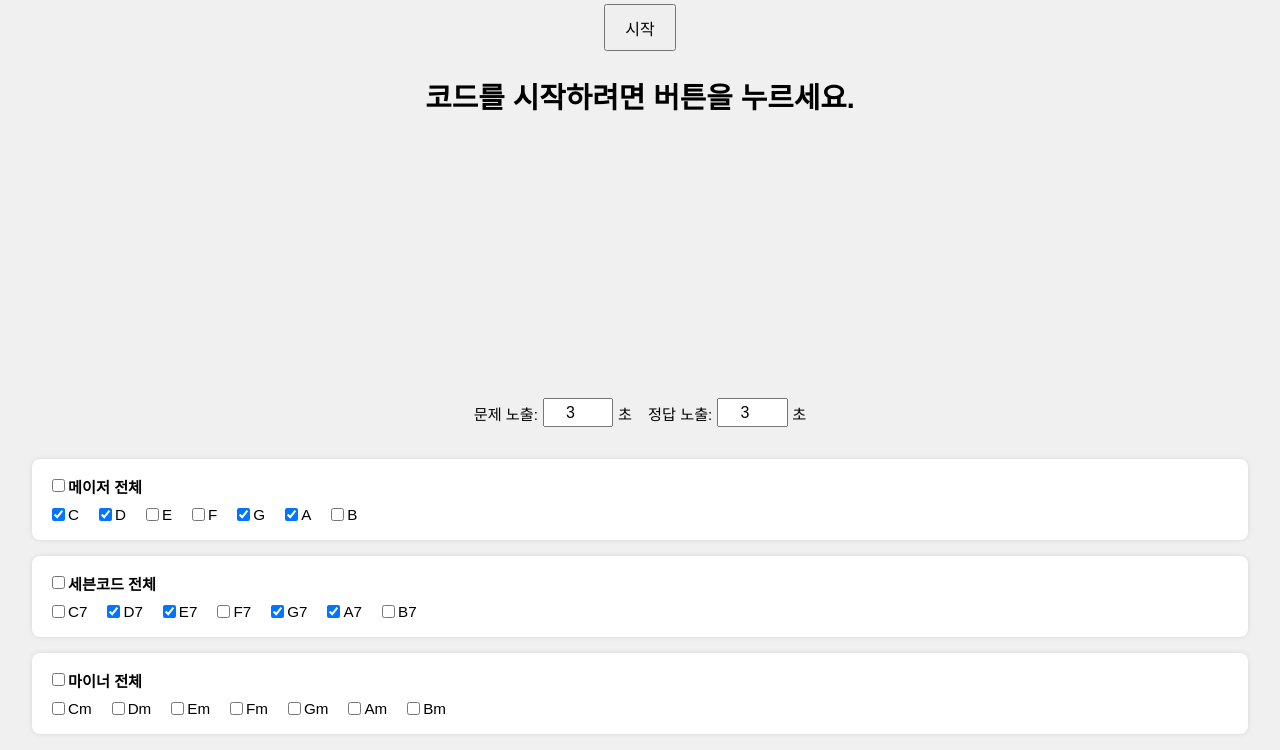
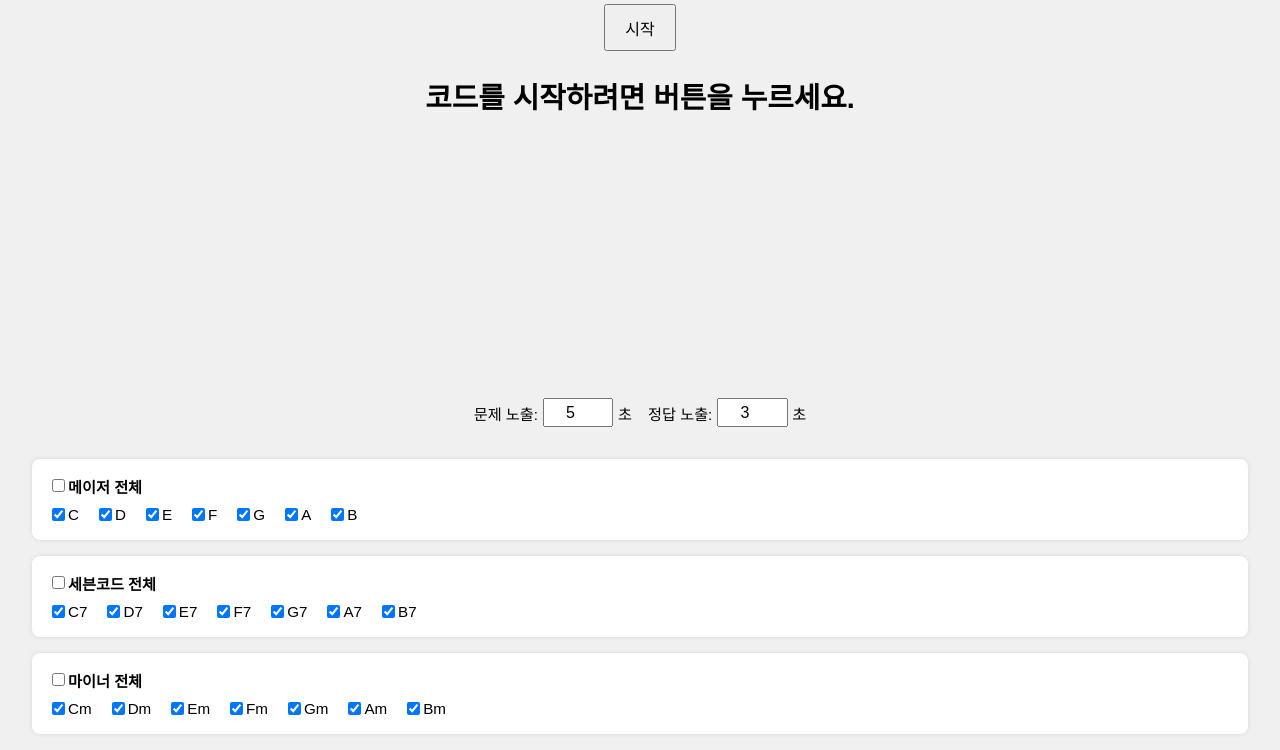
Before and after one commit to Jungea/Jungea.github.io, a plain HTML site: page guitar_chord/index.html in a window 1280 px wide. Shown: the part 96-846 px from the top of the page. Drawn offline with Linux system fonts and the light colour scheme.

Commit message:
기타 코드 연습 기본 선택 수정

```diff
--- a/guitar_chord/index.html
+++ b/guitar_chord/index.html
@@ -24,7 +24,7 @@
 <!-- 5. 문제/정답 노출 시간 -->
 <div class="controls">
     <div class="timing">
-        <label>문제 노출: <input type="number" id="questionTime" value="3" min="1" /> 초</label>
+        <label>문제 노출: <input type="number" id="questionTime" value="5" min="1" /> 초</label>
         <label>정답 노출: <input type="number" id="answerTime" value="3" min="1" /> 초</label>
     </div>
 </div>
--- a/guitar_chord/script.js
+++ b/guitar_chord/script.js
@@ -10,8 +10,6 @@ let countdownTimer = null;
 let lastChord = null; // ✅ 이전 코드 저장
 
 function createChordCheckboxes() {
-    const defaultChecked = ['C', 'D', 'D7', 'E7', 'G', 'G7', 'A', 'A7']; // ✅ 기본 선택할 코드들 (수정예정)
-
     for (const group in chordData) {
         const container = document.getElementById(`${group}Chords`);
         chordData[group].forEach(chord => {
@@ -20,7 +18,7 @@ function createChordCheckboxes() {
             input.type = 'checkbox';
             input.value = chord;
             input.classList.add(`${group}-chord`);
-            input.checked = defaultChecked.includes(chord); // ✅ 기본 선택 여부 체크
+            input.checked = true; // ✅ 모두 체크 상태로 시작
             label.appendChild(input);
             label.appendChild(document.createTextNode(chord));
             container.appendChild(label);
```
